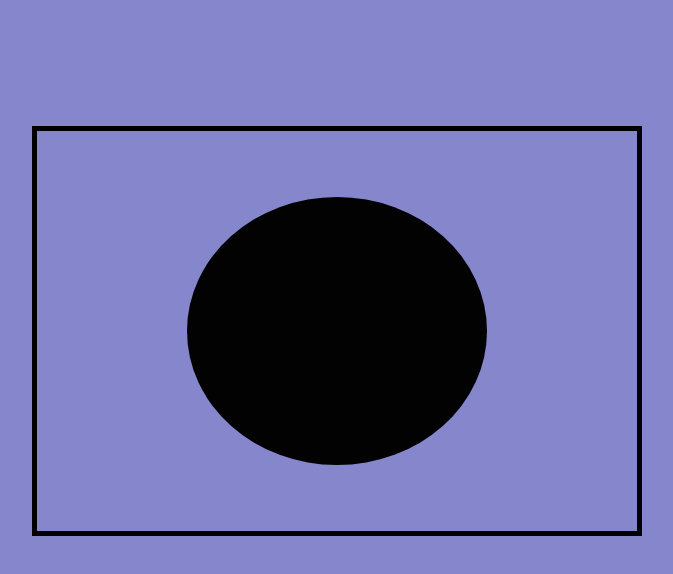
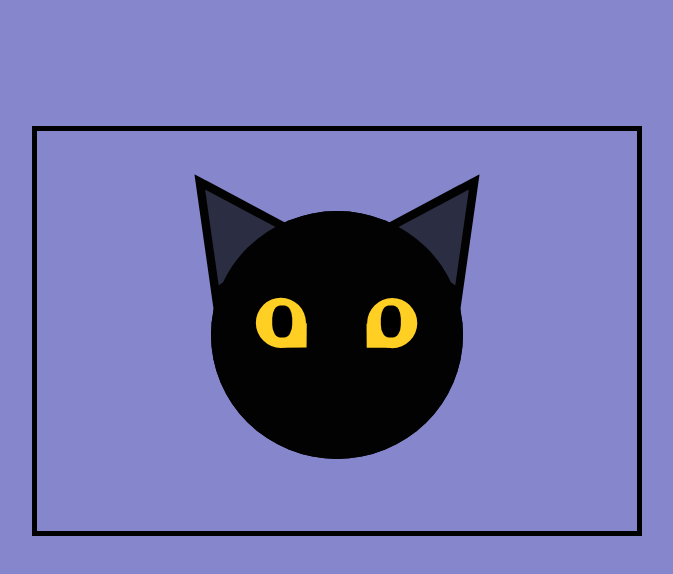
Before and after one commit to agoldfreelance/luna-css, a plain HTML site: page index.html in a window 1280 px wide. Shown: the whole page, without its empty margins (303-976 px from the left). Drawn offline with Linux system fonts and the light colour scheme.

Commit message:
Added ear and eye classes
Included inner-ear and pupils

```diff
--- a/index.html
+++ b/index.html
@@ -5,6 +5,18 @@
 <div class="box">
 <div class="head-main">
   <div class="head-main-copy"></div>
+  <div class="left-ear">
+    <div class="inner-ear"></div>
+  </div>
+  <div class="right-ear">
+    <div class="inner-ear"></div>
+  </div>
+  <div class="left-eye">
+    <div class="pupil-left"></div>
+  </div>
+  <div class="right-eye">
+    <div class="pupil-right"></div>
+  </div>
 </div>
 </div>
 </html>
--- a/styles.css
+++ b/styles.css
@@ -12,10 +12,113 @@ body {
 }
 .head-main {
   position: absolute;
-  width: 50%;
-  height: 67%;
+  width: 42%;
+  height: 62%;
   background: #020202;
   border-radius: 50%;
-  top: 16.5%;
-  left: 25%;
+  top: 20%;
+  left: 29%;
 }
+.head-main-copy {
+  position: absolute;
+  width: 100%;
+  height: 100%;
+  background: #020202;
+  border-radius: 50%;
+  z-index: 2;
+}
+.left-ear {
+  position: absolute;
+  width: 50%;
+  height: 50%;
+  background: #020202;
+  clip-path: polygon(50% 0%, 0% 100%, 100% 100%);
+  top: -19.5%;
+  left: -17.5%;
+  transform: rotate(-35deg);
+  z-index: 1;
+}
+.right-ear {
+  position: absolute;
+  width: 50%;
+  height: 50%;
+  background: #020202;
+  clip-path: polygon(50% 0%, 0% 100%, 100% 100%);
+  top: -19.5%;
+  right: -17.5%;
+  transform: rotate(35deg);
+  z-index: 1;
+}
+.inner-ear {
+  position: absolute;
+  clip-path: polygon(50% 0%, 0% 100%, 100% 100%);
+  width: 70%;
+  height: 70%;
+  top: 15%;
+  left: 15%;
+  background: #2b2d42;
+}
+.left-eye {
+  position: absolute;
+  width: 20%;
+  height: 20%;
+  top: 35%;
+  left: 18%;
+  border-radius: 50%;
+  background: #ffcf23;
+  transform: rotate(45deg);
+  z-index: 3;
+}
+.left-eye::after {
+  position: absolute;
+  clip-path: polygon(50% 50%, 0% 100%, 100% 100%);
+  transform: rotate(90deg);
+  content: "";
+  width: 70%;
+  height: 70%;
+  top: 15%;
+  right: -55%;
+  background: #ffcf23;
+}
+.right-eye {
+  position: absolute;
+  width: 20%;
+  height: 20%;
+  top: 35%;
+  right: 18%;
+  border-radius: 50%;
+  background: #ffcf23;
+  transform: rotate(-45deg);
+  z-index: 3;
+}
+.right-eye::before {
+  position: absolute;
+  clip-path: polygon(50% 50%, 0% 100%, 100% 100%);
+  transform: rotate(-90deg);
+  content: "";
+  width: 70%;
+  height: 70%;
+  top: 15%;
+  left: -55%;
+  background: #ffcf23;
+}
+.pupil-left {
+  position: absolute;
+  width: 40%;
+  height: 65%;
+  border-radius: 40%;
+  background: black;
+  top: 15%;
+  left: 30%;
+  transform: rotate(-45deg);
+}
+.pupil-right {
+  position: absolute;
+  width: 40%;
+  height: 65%;
+  border-radius: 40%;
+  background: black;
+  top: 15%;
+  left: 30%;
+  transform: rotate(45deg);
+}
```
